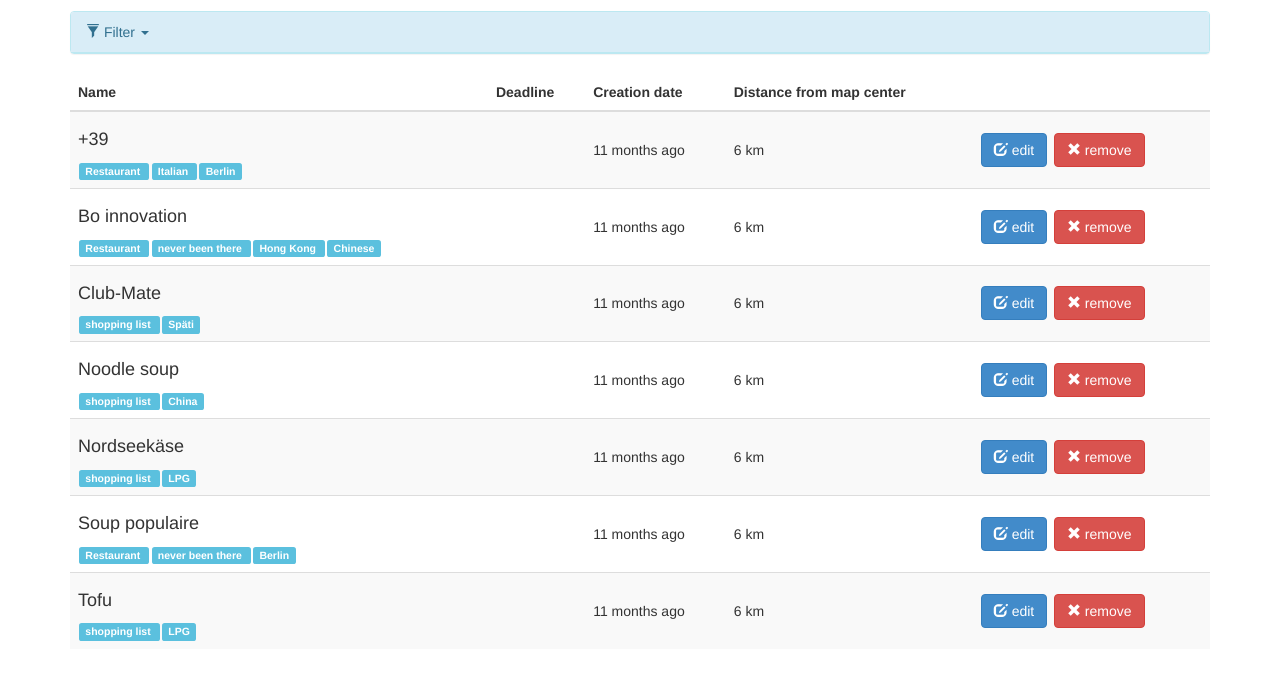
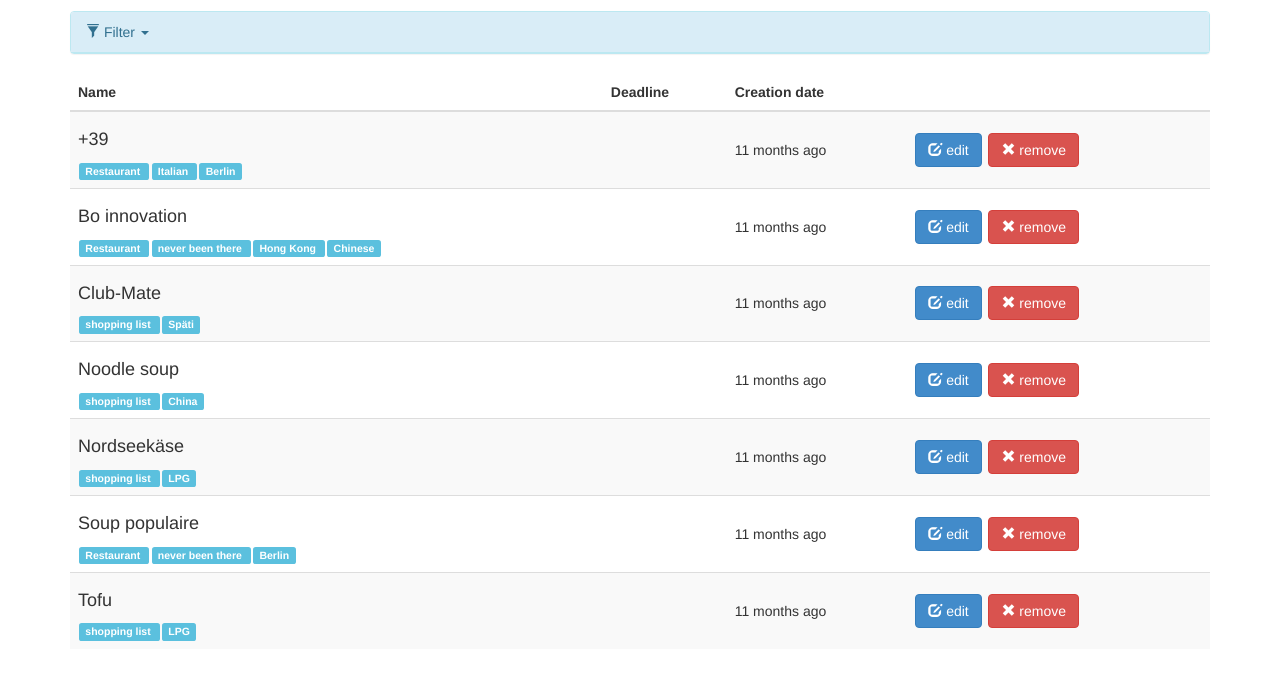
Before and after one commit to jengeb/mneme, a plain HTML site: page src/index.html in a window 1280 px wide. Shown: the part 53-732 px from the top of the page. Drawn offline with Linux system fonts and the light colour scheme; files whose address does not match are found by name.

Commit message:
show distance column only if map is selected in filter

```diff
--- a/src/templates/tags.html
+++ b/src/templates/tags.html
@@ -64,7 +64,7 @@
         <th>Name</th>
         <th>Deadline</th>
         <th>Creation date</th>
-        <th>Distance from map center</th>
+        <th ng-if="filter_map_show">Distance from map center</th>
         <th></th>
       </tr>
     </thead>
@@ -81,7 +81,7 @@
         </td>
         <td></td>
         <td>11 months ago</td>
-        <td>6 km</td>
+        <td ng-if="filter_map_show">6 km</td>
         <td>
           <button type="button" class="btn btn-primary mneme-btn">
             <span class="glyphicon glyphicon-edit"></span> edit
```
